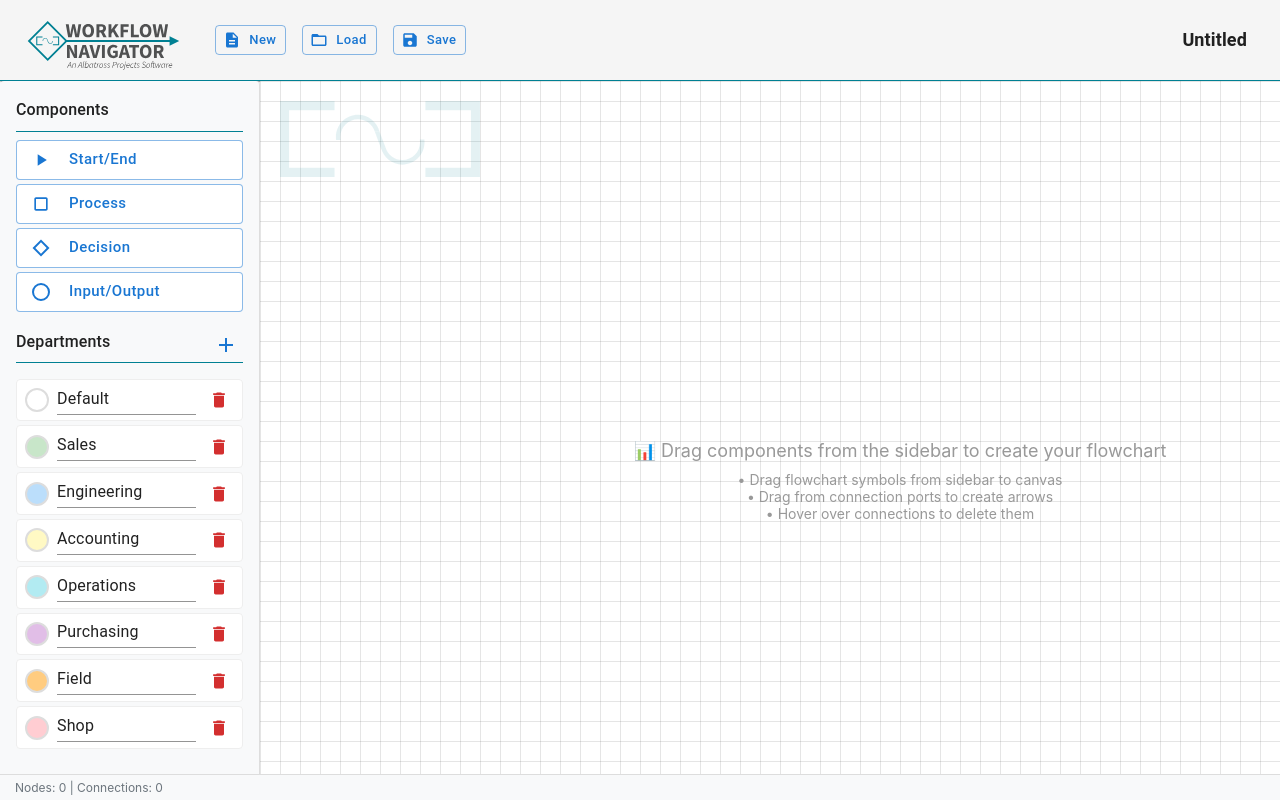
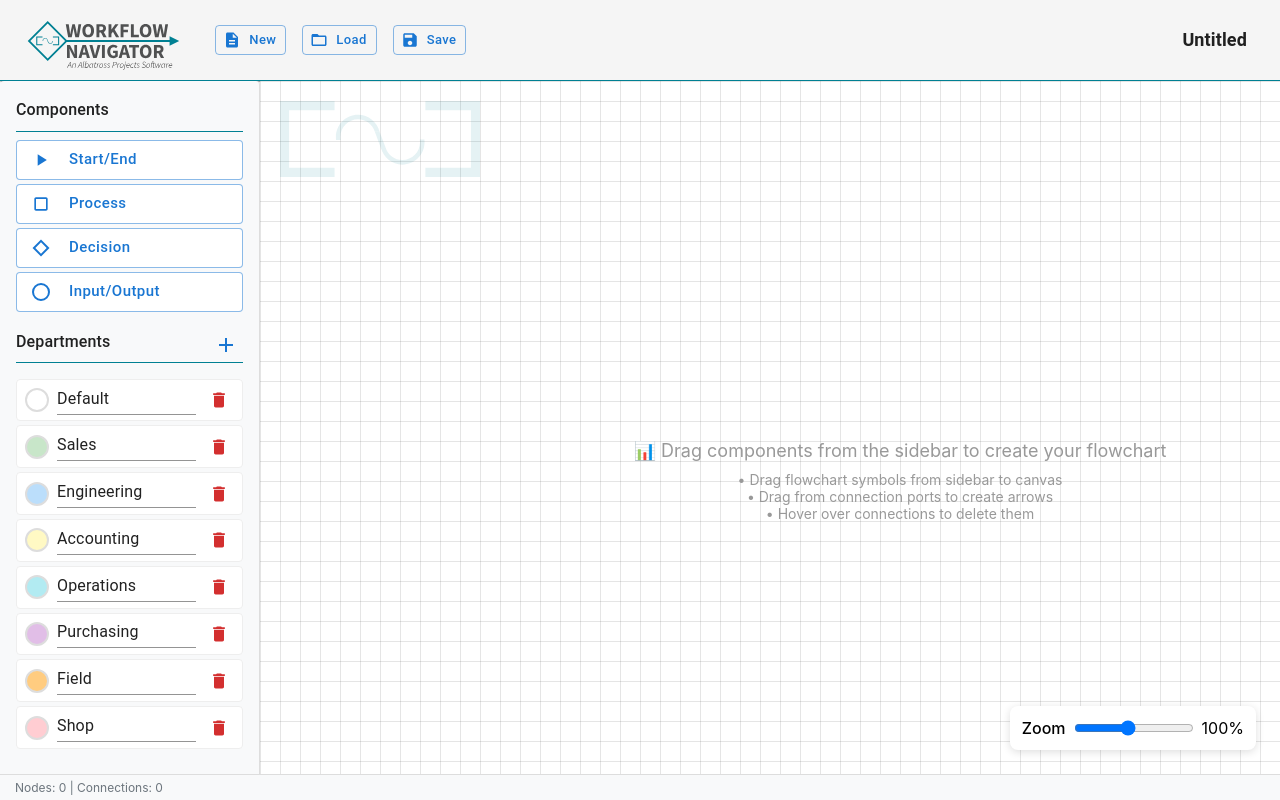
Before and after one commit to bryanbordeman/flowchart, a React (Create React App) app: page / in a window 1280 px wide. Built offline with nearby package versions, Linux system fonts and the light colour scheme.

Commit message:
Added Zoom Feature

```diff
--- a/src/App.js
+++ b/src/App.js
@@ -7,6 +7,19 @@ import DecisionSelector from "./components/DecisionSelector";
 import "./App.css";
 
 function App() {
+    // Zoom state
+    const [zoom, setZoom] = useState(1);
+
+    // Mouse wheel zoom handler
+    const handleZoomWheel = useCallback((e) => {
+        if (e.ctrlKey || e.metaKey) {
+            e.preventDefault();
+            let delta = e.deltaY < 0 ? 0.1 : -0.1;
+            setZoom((prev) =>
+                Math.min(2, Math.max(0.2, +(prev + delta).toFixed(2)))
+            );
+        }
+    }, []);
     const [nodes, setNodes] = useState([]);
     const [connections, setConnections] = useState([]);
     const [selectedNode, setSelectedNode] = useState(null);
@@ -398,7 +411,7 @@ function App() {
                     currentFile={currentFile}
                 />
 
-                <div className="main-content">
+                <div className="main-content" style={{ position: "relative" }}>
                     <Sidebar
                         onAddNode={addNode}
                         segments={segments}
@@ -424,7 +437,54 @@ function App() {
                         onCompleteConnection={completeConnection}
                         onCancelConnection={cancelConnection}
                         onDeleteConnection={deleteConnection}
+                        zoom={zoom}
+                        onZoomWheel={handleZoomWheel}
                     />
+
+                    {/* Zoom slider in bottom right */}
+                    <div
+                        style={{
+                            position: "absolute",
+                            right: 24,
+                            bottom: 24,
+                            zIndex: 200,
+                        }}
+                    >
+                        <div
+                            style={{
+                                background: "#fff",
+                                borderRadius: 8,
+                                boxShadow: "0 2px 8px #0002",
+                                padding: 12,
+                                display: "flex",
+                                alignItems: "center",
+                            }}
+                        >
+                            <span style={{ marginRight: 8, fontWeight: 500 }}>
+                                Zoom
+                            </span>
+                            <input
+                                type="range"
+                                min={0.2}
+                                max={2}
+                                step={0.01}
+                                value={zoom}
+                                onChange={(e) =>
+                                    setZoom(Number(e.target.value))
+                                }
+                                style={{ width: 120 }}
+                            />
+                            <span
+                                style={{
+                                    marginLeft: 8,
+                                    minWidth: 40,
+                                    textAlign: "right",
+                                }}
+                            >
+                                {Math.round(zoom * 100)}%
+                            </span>
+                        </div>
+                    </div>
 
                     {/* Decision Connection Selector (Material UI) */}
                     <DecisionSelector
--- a/src/components/Canvas.js
+++ b/src/components/Canvas.js
@@ -20,19 +20,17 @@ const Canvas = ({
     onCompleteConnection,
     onCancelConnection,
     onDeleteConnection,
+    zoom,
+    onZoomWheel,
 }) => {
+    // Ref for the canvas DOM element
     const canvasRef = useRef(null);
 
-    // Deselect node when clicking on canvas (not on a node)
-    const handleCanvasClick = (e) => {
-        // Only deselect if the click is directly on the canvas (not a child)
-        if (e.target === canvasRef.current) {
-            onSelectNode(null);
-            if (isConnecting) {
-                onCancelConnection();
-            }
-        }
-    };
+    // Fallback for missing onZoomWheel
+    const handleWheel = onZoomWheel || (() => {});
+
+    // Fallback for missing handleCanvasClick
+    const handleCanvasClick = () => {};
 
     const handleDrop = (e) => {
         e.preventDefault();
@@ -40,8 +38,11 @@ const Canvas = ({
 
         if (nodeType) {
             const rect = canvasRef.current.getBoundingClientRect();
-            const rawX = e.clientX - rect.left - 60; // Offset to center the 120px wide node
-            const rawY = e.clientY - rect.top - 40; // Offset to center the 80px tall node
+            // Adjust for zoom so drop matches visible grid
+            const scaledX = (e.clientX - rect.left) / zoom;
+            const scaledY = (e.clientY - rect.top) / zoom;
+            const rawX = scaledX - 60; // Offset to center the 120px wide node
+            const rawY = scaledY - 40; // Offset to center the 80px tall node
 
             // Snap to grid (20px)
             const gridSize = 20;
@@ -52,10 +53,11 @@ const Canvas = ({
 
             onAddNode(nodeType, position);
         }
+        e.dataTransfer.dropEffect = "copy";
     };
+
     const handleDragOver = (e) => {
         e.preventDefault();
-        e.dataTransfer.dropEffect = "copy";
     };
 
     // Deselect node when clicking anywhere in canvas-container (outside nodes)
@@ -102,19 +104,34 @@ const Canvas = ({
         minHeight: "100vh",
         left: minX < 0 ? -minX : 0,
         top: minY < 0 ? -minY : 0,
-        background: "inherit",
+        background: `
+            linear-gradient(to right, #e0e0e0 1px, transparent 1px),
+            linear-gradient(to bottom, #e0e0e0 1px, transparent 1px)
+        `,
+        backgroundSize: "20px 20px",
     };
 
     return (
         <div
             className="canvas-container"
             onClick={handleContainerClick}
-            style={{ overflow: "auto", width: "100%", height: "100%" }}
+            style={{
+                overflow: "auto",
+                width: "100%",
+                height: "100%",
+                position: "relative",
+            }}
+            onWheel={handleWheel}
         >
             <div
                 ref={canvasRef}
                 className="canvas"
-                style={canvasStyle}
+                style={{
+                    ...canvasStyle,
+                    transform: `scale(${zoom})`,
+                    transformOrigin: "0 0",
+                    background: "none",
+                }}
                 onClick={handleCanvasClick}
                 onDrop={handleDrop}
                 onDragOver={handleDragOver}
@@ -145,7 +162,6 @@ const Canvas = ({
                             <polygon points="0 0, 8 3, 0 6" fill="#4682B4" />
                         </marker>
                     </defs>
-
                     {connections.map((connection) => (
                         <Connection
                             key={connection.id}
@@ -155,7 +171,6 @@ const Canvas = ({
                         />
                     ))}
                 </svg>
-
                 {nodes.map((node) => (
                     <FlowchartNode
                         key={node.id}
@@ -175,7 +190,6 @@ const Canvas = ({
                         onCompleteConnection={onCompleteConnection}
                     />
                 ))}
-
                 {/* SVG overlay for decision labels - rendered above nodes */}
                 <svg
                     className="decision-labels-layer"
@@ -208,17 +222,13 @@ const Canvas = ({
                                 (n) => n.id === connection.to
                             );
                             if (!fromNode || !toNode) return null;
-
-                            // Calculate positions (copied from Connection component logic)
+                            // ...existing code for getPortPosition and label rendering...
                             const getPortPosition = (node, port) => {
                                 const nodeX = node.position.x;
                                 const nodeY = node.position.y;
-
                                 if (node.type === "decision") {
-                                    // Decision is a 120x120 container with centered diamond
-                                    const centerX = nodeX + 60; // Center of 120px diamond container
+                                    const centerX = nodeX + 60;
                                     const centerY = nodeY + 60;
-
                                     switch (port) {
                                         case "top":
                                             return { x: centerX, y: nodeY };
@@ -238,11 +248,8 @@ const Canvas = ({
                                             return { x: centerX, y: centerY };
                                     }
                                 }
-
-                                // Standard nodes (process, start, end, data) - 120x80
-                                const centerX = nodeX + 60; // Center of 120px width
-                                const centerY = nodeY + 40; // Center of 80px height
-
+                                const centerX = nodeX + 60;
+                                const centerY = nodeY + 40;
                                 switch (port) {
                                     case "top":
                                         return { x: centerX, y: nodeY };
@@ -256,7 +263,6 @@ const Canvas = ({
                                         return { x: centerX, y: centerY };
                                 }
                             };
-
                             const startPoint = getPortPosition(
                                 fromNode,
                                 connection.fromPort
@@ -268,20 +274,16 @@ const Canvas = ({
                             const dx = endPoint.x - startPoint.x;
                             const dy = endPoint.y - startPoint.y;
                             const distance = Math.sqrt(dx * dx + dy * dy);
-
                             if (distance === 0) return null;
-
                             const labelOffset = 35;
                             const labelPoint = {
                                 x: startPoint.x + (dx * labelOffset) / distance,
                                 y: startPoint.y + (dy * labelOffset) / distance,
                             };
-
                             const decisionLabel =
                                 connection.decisionType === "yes"
                                     ? "Yes"
                                     : "No";
-
                             return (
                                 <g key={`label-${connection.id}`}>
                                     <rect
@@ -310,7 +312,6 @@ const Canvas = ({
                             );
                         })}
                 </svg>
-
                 {/* Watermark logo */}
                 <div
                     style={{
@@ -331,7 +332,6 @@ const Canvas = ({
                         }}
                     />
                 </div>
-
                 {nodes.length === 0 && (
                     <div
                         style={{
--- a/src/components/DecisionSelector.js
+++ b/src/components/DecisionSelector.js
@@ -1,17 +1,51 @@
-import React from "react";
+import * as React from "react";
+import Button from "@mui/material/Button";
+import { styled } from "@mui/material/styles";
 import Dialog from "@mui/material/Dialog";
 import DialogTitle from "@mui/material/DialogTitle";
 import DialogContent from "@mui/material/DialogContent";
 import DialogActions from "@mui/material/DialogActions";
-import Button from "@mui/material/Button";
+import IconButton from "@mui/material/IconButton";
+import CloseIcon from "@mui/icons-material/Close";
 import Typography from "@mui/material/Typography";
 import Stack from "@mui/material/Stack";
+import CheckIcon from "@mui/icons-material/Check";
+import ClearIcon from "@mui/icons-material/Clear";
+
+const BootstrapDialog = styled(Dialog)(({ theme }) => ({
+    "& .MuiDialogContent-root": {
+        padding: theme.spacing(2),
+    },
+    "& .MuiDialogActions-root": {
+        padding: theme.spacing(1),
+    },
+}));
 
 export default function DecisionSelector({ open, onSelect, onCancel }) {
     return (
-        <Dialog open={open} onClose={onCancel} maxWidth="xs" fullWidth>
-            <DialogTitle>Choose Connection Type</DialogTitle>
-            <DialogContent>
+        <BootstrapDialog
+            open={open}
+            onClose={onCancel}
+            maxWidth="xs"
+            fullWidth
+            aria-labelledby="customized-dialog-title"
+        >
+            <DialogTitle sx={{ m: 0, p: 2 }} id="customized-dialog-title">
+                Choose Connection Type
+            </DialogTitle>
+            <IconButton
+                aria-label="close"
+                onClick={onCancel}
+                sx={(theme) => ({
+                    position: "absolute",
+                    right: 8,
+                    top: 8,
+                    color: theme.palette.grey[500],
+                })}
+            >
+                <CloseIcon />
+            </IconButton>
+            <DialogContent dividers>
                 <Typography gutterBottom>
                     Select the type of connection from the decision:
                 </Typography>
@@ -22,14 +56,18 @@ export default function DecisionSelector({ open, onSelect, onCancel }) {
                     sx={{ mt: 2 }}
                 >
                     <Button
-                        variant="contained"
+                        sx={{ width: "80px" }}
+                        startIcon={<CheckIcon />}
+                        variant="outlined"
                         color="success"
                         onClick={() => onSelect("yes")}
                     >
                         Yes
                     </Button>
                     <Button
-                        variant="contained"
+                        sx={{ width: "80px" }}
+                        startIcon={<ClearIcon />}
+                        variant="outlined"
                         color="error"
                         onClick={() => onSelect("no")}
                     >
@@ -42,6 +80,6 @@ export default function DecisionSelector({ open, onSelect, onCancel }) {
                     Cancel
                 </Button>
             </DialogActions>
-        </Dialog>
+        </BootstrapDialog>
     );
 }
```
Also changed, not shown: src/components/Connection.js (+31 -3 lines), 2 other files (tests, documents, lock files or other folders).
